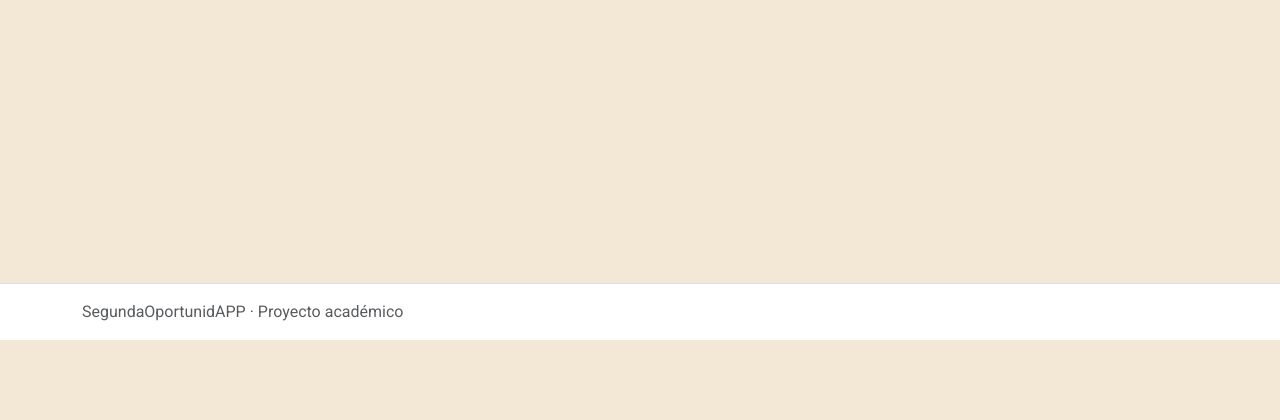
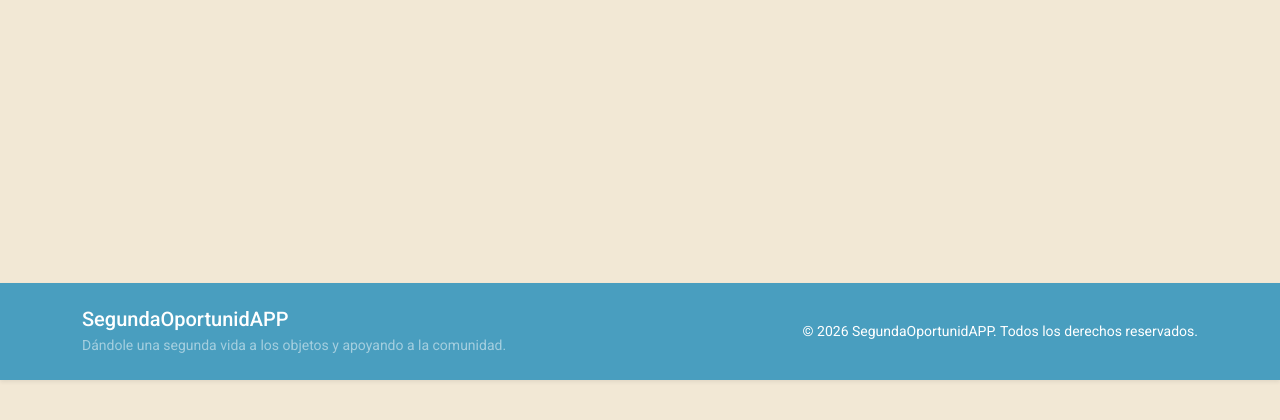
Before and after one commit to anhilvigueras-debug/SegundaOportunidAPP, a Laravel app: page /ventas in a window 1280 px wide. Shown: the part 303-723 px from the top of the page. Run offline with Laravel 12, Linux system fonts and the light colour scheme; data that the repository does not hold is empty.

Commit message:
Reutilizar footer del proyecto

```diff
--- a/resources/views/layouts/app.blade.php
+++ b/resources/views/layouts/app.blade.php
@@ -12,4 +12,4 @@
 </div></div></div></nav><main class="container py-4">
 @if(session('success')) <div class="alert alert-success" role="status">{{ session('success') }}</div> @endif
 @if(session('error')) <div class="alert alert-danger" role="alert">{{ session('error') }}</div> @endif
-@yield('content')</main><footer class="border-top bg-white py-3"><div class="container text-muted">SegundaOportunidAPP · Proyecto académico</div></footer><script src="https://cdn.jsdelivr.net/npm/bootstrap@5.3.0/dist/js/bootstrap.bundle.min.js"></script></body></html>
+@yield('content')</main>@include('partials.footer')<script src="https://cdn.jsdelivr.net/npm/bootstrap@5.3.0/dist/js/bootstrap.bundle.min.js"></script></body></html>
--- /dev/null
+++ b/resources/views/partials/footer.blade.php
@@ -0,0 +1,13 @@
+<footer class="text-white py-4 mt-auto shadow-sm" style="background-color: var(--color-menu);">
+    <div class="container text-center text-md-start">
+        <div class="row gy-3 align-items-center">
+            <div class="col-md-6">
+                <h5 class="encabezado text-white mb-1">SegundaOportunidAPP</h5>
+                <p class="texto-secundario text-white-50 mb-0">Dándole una segunda vida a los objetos y apoyando a la comunidad.</p>
+            </div>
+            <div class="col-md-6 text-md-end">
+                <p class="texto-secundario text-white mb-0">&copy; {{ date('Y') }} SegundaOportunidAPP. Todos los derechos reservados.</p>
+            </div>
+        </div>
+    </div>
+</footer>
```
